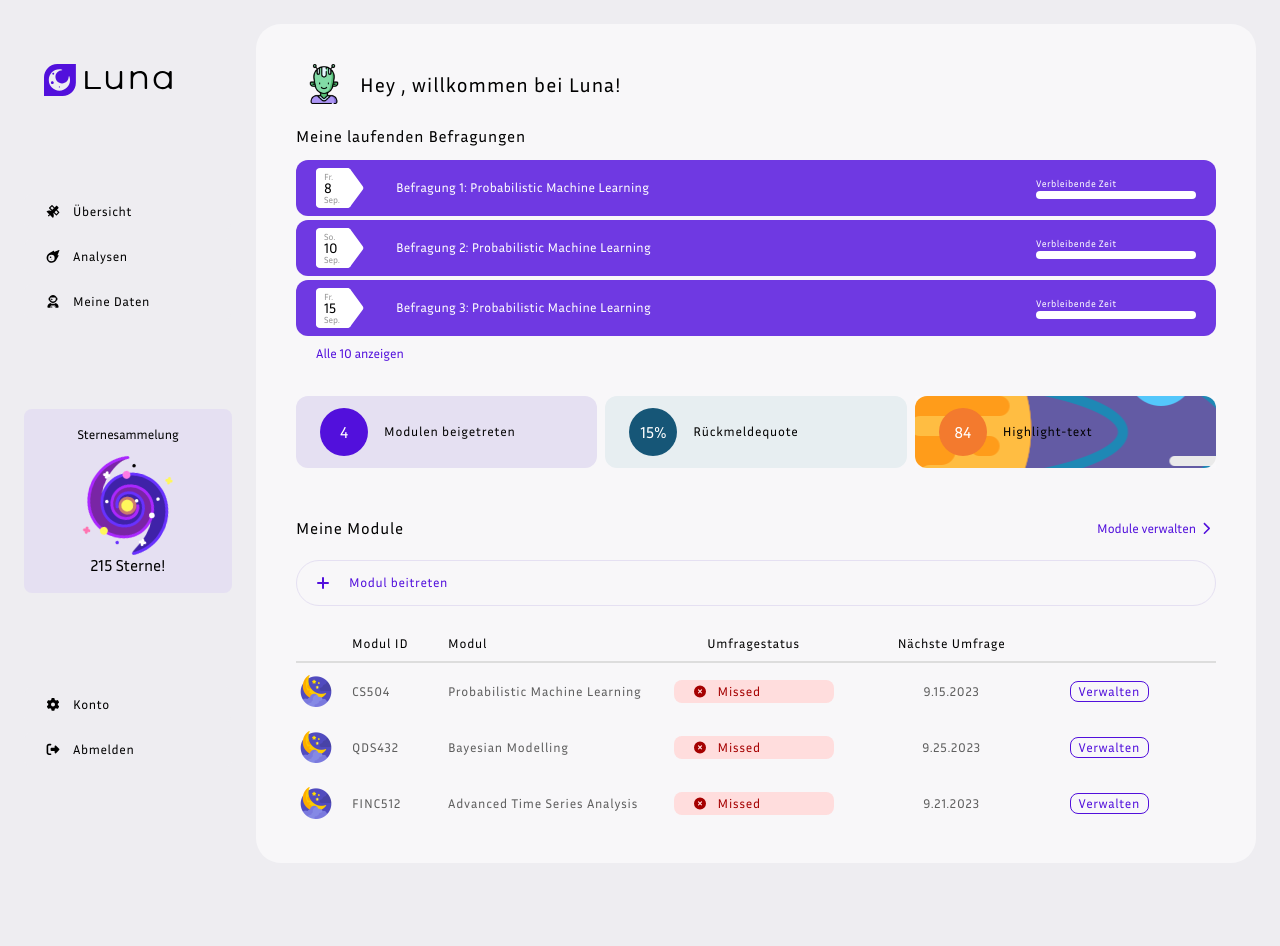
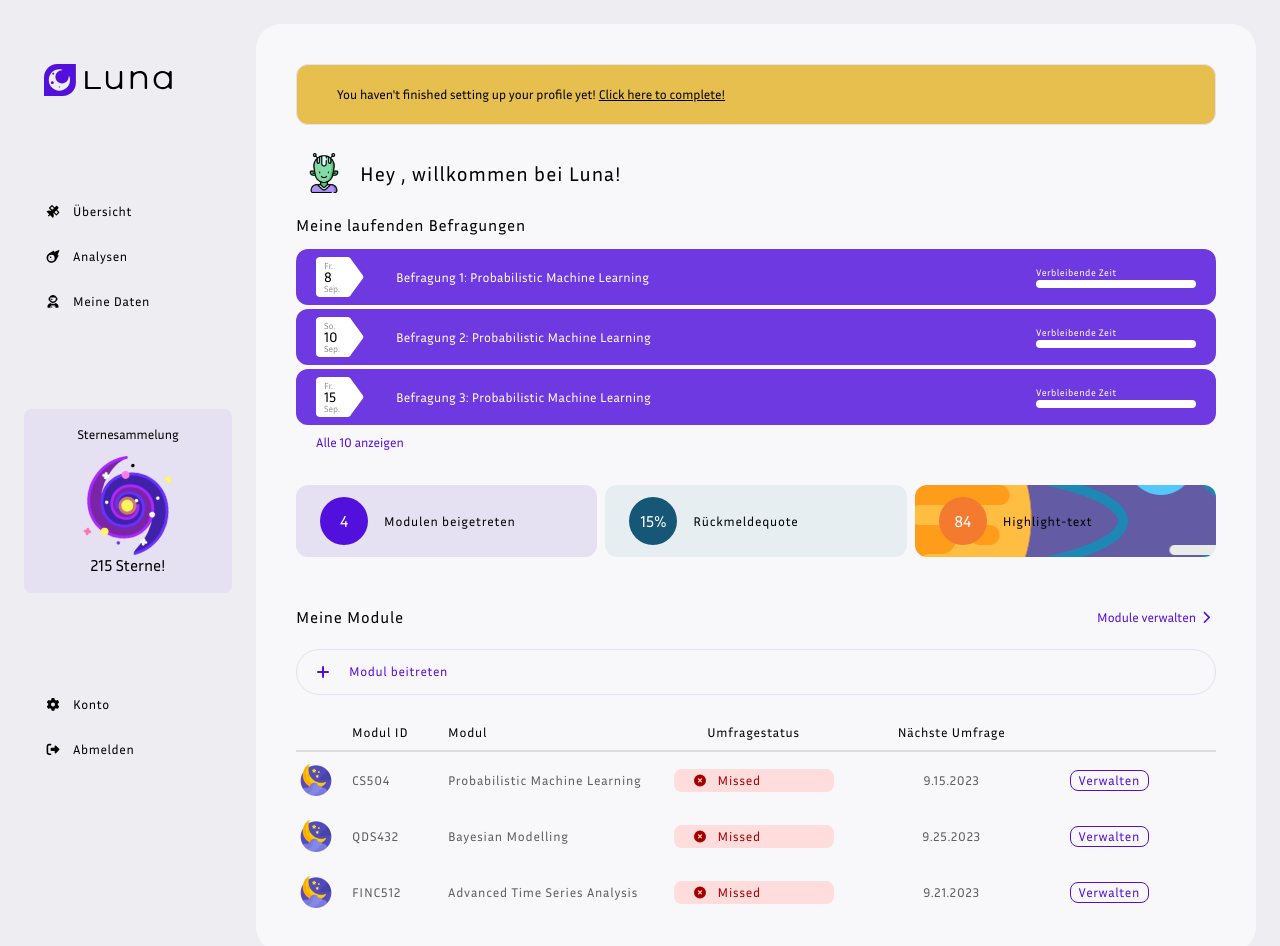
Before and after one commit to Luna-DroMo/luna_frontend, a Next.js app: page /cockpit in a window 1280 px wide. Shown: the top 946 px of the page. Before the commit the page ends 887 px from the top, so only its background shows below. Built offline with nearby package versions, Linux system fonts and the light colour scheme; sample sign-in values are in the browser's storage.

Commit message:
added small form reminder to cockpit page

```diff
--- /dev/null
+++ b/components/Banners.js
@@ -0,0 +1,13 @@
+import { Button } from "./Buttons"
+
+export function SignupReminderBanner(){
+
+    return (
+        <div href="#" className='flex border border-lightpurple rounded-xl bg-[#e6bf4e] mb-7 p-5 border-[#dec068] z-1'>
+            <div className="relative ml-5">
+                <p class="align-middle">You haven't finished setting up your profile yet! <a class="underline" href="./account_setup_overview">Click here to complete!</a></p>
+
+            </div>
+            </div>
+    )
+}
--- a/pages/cockpit.js
+++ b/pages/cockpit.js
@@ -7,7 +7,7 @@ import {faChevronRight} from '@fortawesome/free-solid-svg-icons'
 import {useState} from 'react'
 import {useAuth} from './contexts/AuthProvider.js'
 import { useRouter } from 'next/router';
-
+import { SignupReminderBanner } from '@/components/Banners.js'
 
 export default function Home() {
   const { user, isAuthenticated , saveUser, clearUser } = useAuth();
@@ -23,6 +23,7 @@ export default function Home() {
   return (
     <RootLayout show_billboard={true}>
       <main className='flex-row justify-between px-10 pt-10'>
+        <SignupReminderBanner/>
         <div className='flex items-center'>
           <img src='alien.png' className='ml-2 w-10 mr-4' />
           <h1 className='tracking-wider text-xl'>
--- a/utils/utils.js
+++ b/utils/utils.js
@@ -1,3 +1,7 @@
+import { SignupReminderBanner } from "@/components/Banners";
+
+
+
 export function checkAuthBeforeRender(isAuthenticated) {
     // If not authenticated, the utility function would have handled the redirection
     if (!isAuthenticated) {
```
